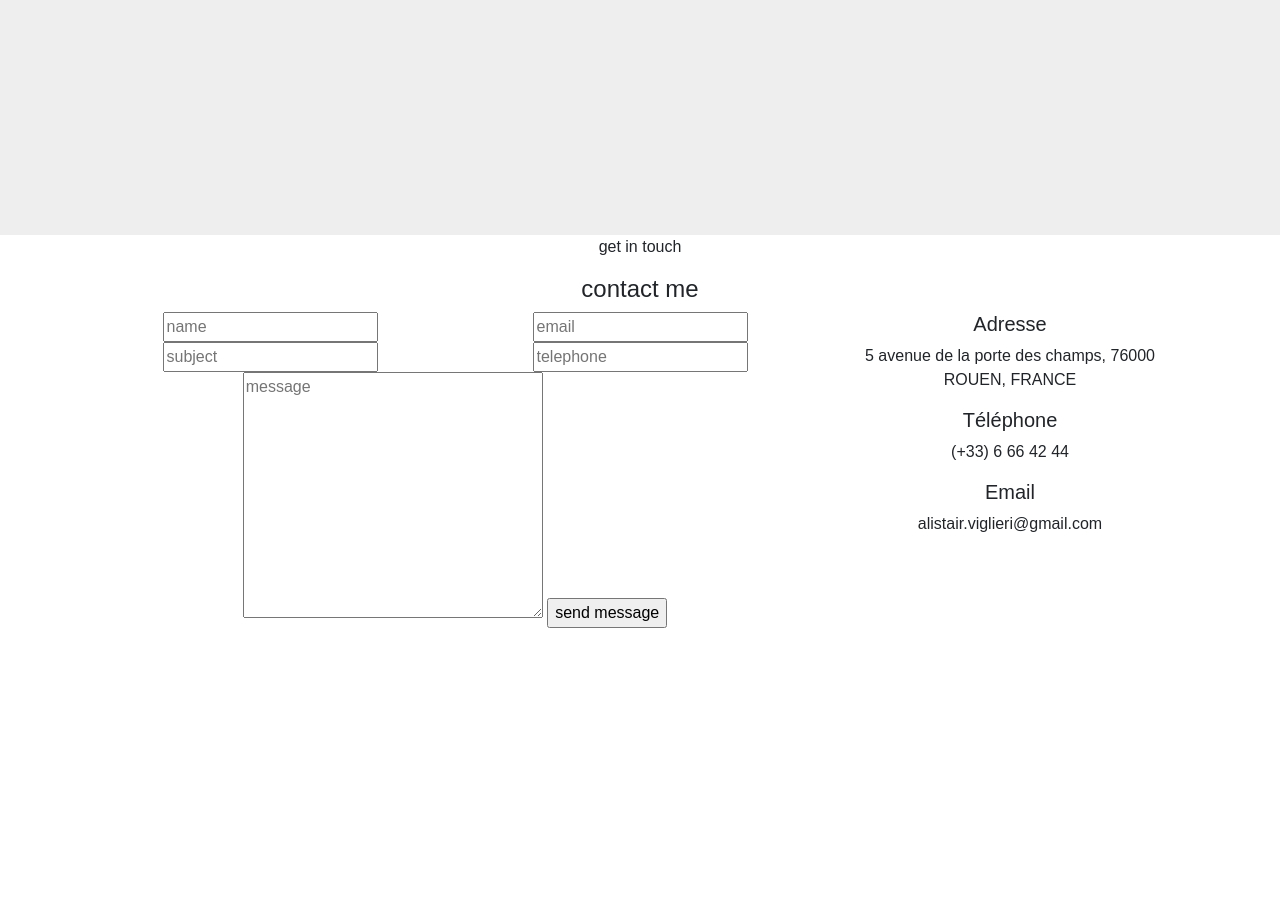
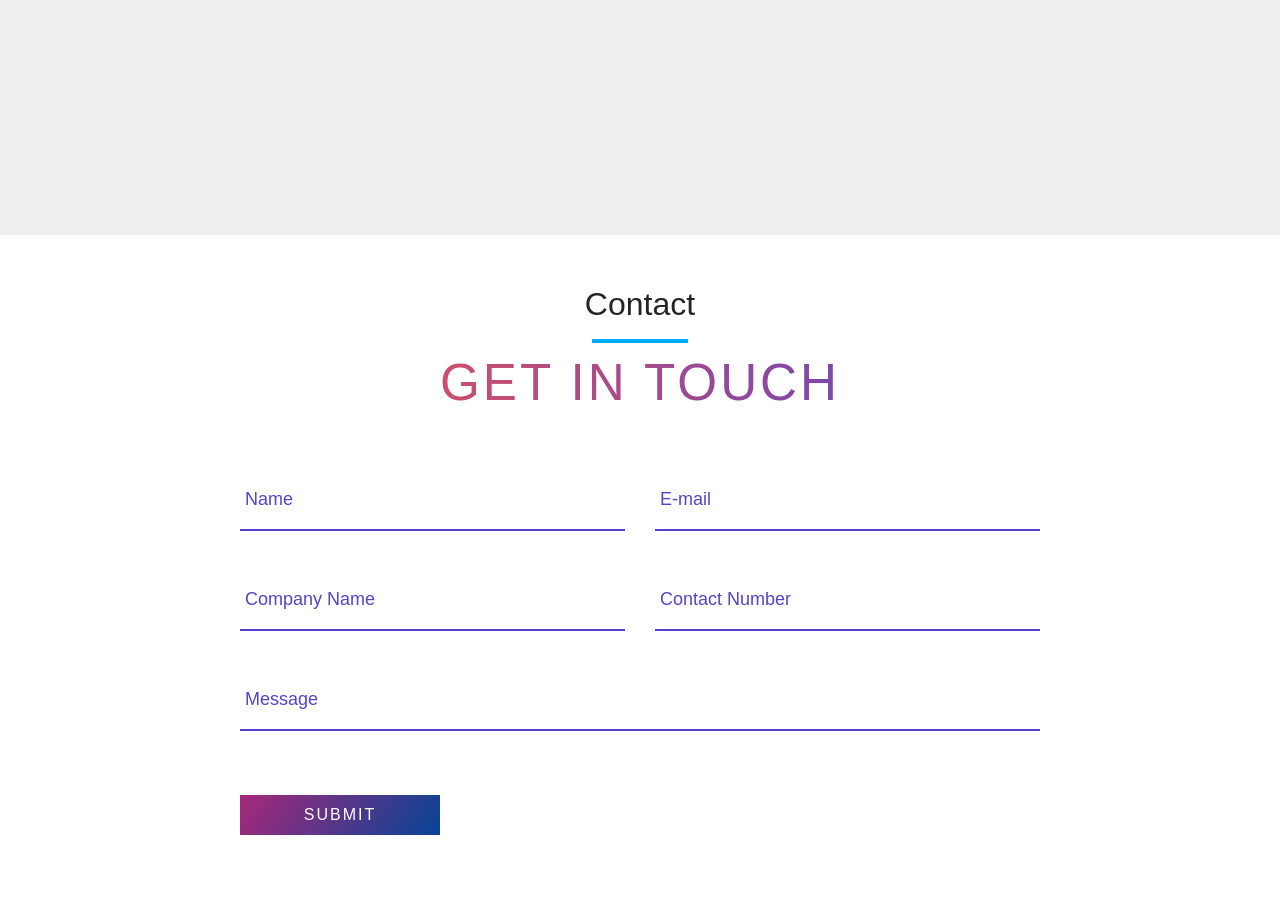
Before and after one commit to Mcali14/Portfolio, a PHP site: page / in a window 1280 px wide. Shown: the part 1918-2835 px from the top of the page. Before the commit the page ends 2546 px from the top, so only its background shows below. Run offline with PHP 8.4, Linux system fonts and the light colour scheme.

Commit message:
modification form contact

```diff
--- a/assets/css/style.css
+++ b/assets/css/style.css
@@ -124,3 +124,78 @@ a, a:hover{
   height: 50px;
   background-color: #3498DB;
 }
+
+
+/*Formulaire contact*/
+
+.get-in-touch {
+  max-width: 800px;
+  margin: 50px auto;
+  position: relative;
+
+}
+.get-in-touch .title {
+  text-align: center;
+  text-transform: uppercase;
+  letter-spacing: 3px;
+  font-size: 3.2em;
+  line-height: 48px;
+  padding-bottom: 48px;
+     color: #5543ca;
+    background: #5543ca;
+    background: -moz-linear-gradient(left,#f4524d  0%,#5543ca 100%) !important;
+    background: -webkit-linear-gradient(left,#f4524d  0%,#5543ca 100%) !important;
+    background: linear-gradient(to right,#f4524d  0%,#5543ca  100%) !important;
+    -webkit-background-clip: text !important;
+    -webkit-text-fill-color: transparent !important;
+}
+
+.contact-form .form-field {
+  position: relative;
+  margin: 32px 0;
+}
+.contact-form .input-text {
+  display: block;
+  width: 100%;
+  height: 36px;
+  border-width: 0 0 2px 0;
+  border-color: #5543ca;
+  font-size: 18px;
+  line-height: 26px;
+  font-weight: 400;
+}
+.contact-form .input-text:focus {
+  outline: none;
+}
+.contact-form .input-text:focus + .label,
+.contact-form .input-text.not-empty + .label {
+  -webkit-transform: translateY(-24px);
+          transform: translateY(-24px);
+}
+.contact-form .label {
+  position: absolute;
+  left: 20px;
+  bottom: 11px;
+  font-size: 18px;
+  line-height: 26px;
+  font-weight: 400;
+  color: #5543ca;
+  cursor: text;
+  transition: -webkit-transform .2s ease-in-out;
+  transition: transform .2s ease-in-out;
+  transition: transform .2s ease-in-out,
+  -webkit-transform .2s ease-in-out;
+}
+.contact-form .submit-btn {
+  display: inline-block;
+  background-color: #000;
+   background-image: linear-gradient(125deg,#a72879,#064497);
+  color: #fff;
+  text-transform: uppercase;
+  letter-spacing: 2px;
+  font-size: 16px;
+  padding: 8px 16px;
+  border: none;
+  width:200px;
+  cursor: pointer;
+}
--- a/index.html
+++ b/index.html
@@ -138,61 +138,36 @@
             </article>
         </div>
     </section>
-    <footer class="container fluid footer">
-      <section class="contact pt-100 pb-100" id="contact">
-         <div class="container">
-            <div class="row">
-               <div class="col-xl-6 mx-auto text-center">
-                  <div class="section-title mb-100">
-                     <p>get in touch</p>
-                     <h4>contact me</h4>
+    <section class="get-in-touch">
+      <h2 id="portfolio">Contact</h2>
+      <hr class="separateur">
+   <h1 class="title">Get in touch</h1>
+   <form class="contact-form row">
+      <div class="form-field col-lg-6">
+         <input id="name" class="input-text js-input" type="text" required>
+         <label class="label" for="name">Name</label>
       </div>
+      <div class="form-field col-lg-6 ">
+         <input id="email" class="input-text js-input" type="email" required>
+         <label class="label" for="email">E-mail</label>
       </div>
+      <div class="form-field col-lg-6 ">
+         <input id="company" class="input-text js-input" type="text" required>
+         <label class="label" for="company">Company Name</label>
       </div>
-            <div class="row text-center">
-                  <div class="col-md-8">
-                     <form action="#" class="contact-form">
-                        <div class="row">
-                           <div class="col-xl-6">
-                              <input type="text" placeholder="name">
+       <div class="form-field col-lg-6 ">
+         <input id="phone" class="input-text js-input" type="text" required>
+         <label class="label" for="phone">Contact Number</label>
       </div>
-                           <div class="col-xl-6">
-                              <input type="text" placeholder="email">
+      <div class="form-field col-lg-12">
+         <input id="message" class="input-text js-input" type="text" required>
+         <label class="label" for="message">Message</label>
       </div>
-                           <div class="col-xl-6">
-                              <input type="text" placeholder="subject">
-                           </div>
-                           <div class="col-xl-6">
-                              <input type="text" placeholder="telephone">
-                           </div>
-                           <div class="col-xl-12">
-                              <textarea placeholder="message" cols="30" rows="10"></textarea>
-                              <input type="submit" value="send message">
-                           </div>
+      <div class="form-field col-lg-12">
+         <input class="submit-btn" type="submit" value="Submit">
       </div>
    </form>
-                  </div>
-                  <div class="col-md-4">
-                     <div class="single-contact">
-                        <i class="fa fa-map-marker"></i>
-                        <h5>Adresse</h5>
-                        <p>5 avenue de la porte des champs, 76000 ROUEN, FRANCE</p>
-                     </div>
-                     <div class="single-contact">
-                        <i class="fa fa-phone"></i>
-                        <h5>Téléphone</h5>
-                        <p>(+33) 6 66 42 44</p>
-                     </div>
-                     <div class="single-contact">
-                        <i class="fa fa-envelope"></i>
-                        <h5>Email</h5>
-                        <p>alistair.viglieri@gmail.com</p>
-                     </div>
-                  </div>
-            </div>
-         </div>
 </section>
-    </footer>
 </body>
 
 </html>
```
Lines whose indentation alone changed are shown as unchanged.
